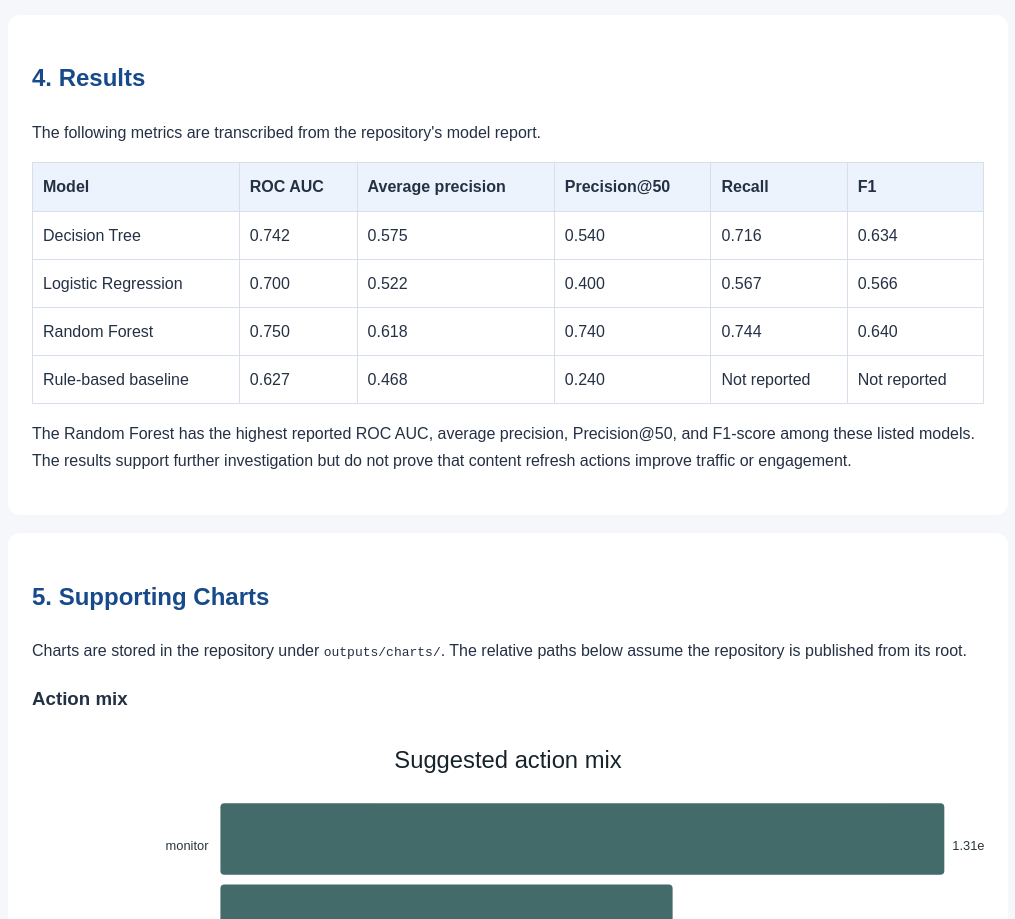
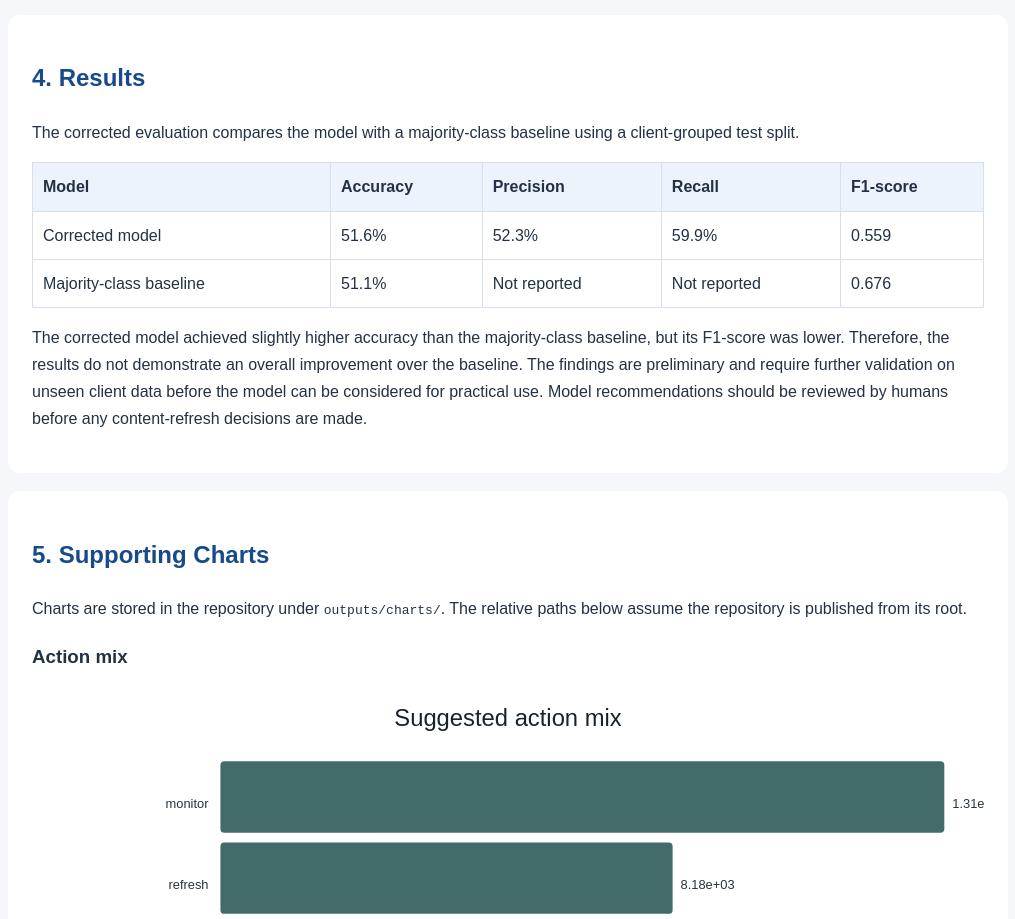
Before and after one commit to Ruchi74/flyrank-ml-internship, a plain HTML site: page index.html in a window 1280 px wide. Shown: the part 1698-2617 px from the top of the page, without its empty margins (132-1147 px from the left). Drawn offline with Linux system fonts and the light colour scheme.

Commit message:
Align results table with corrected validation metrics
Updated evaluation section with corrected model metrics and comparisons to the majority-class baseline.

```diff
--- a/index.html
+++ b/index.html
@@ -62,19 +62,17 @@
 
   <section>
     <h2>4. Results</h2>
-    <p>The following metrics are transcribed from the repository's model report.</p>
+<p>The corrected evaluation compares the model with a majority-class baseline using a client-grouped test split.</p>
 <table>
   <thead>
-        <tr><th>Model</th><th>ROC AUC</th><th>Average precision</th><th>Precision@50</th><th>Recall</th><th>F1</th></tr>
+    <tr><th>Model</th><th>Accuracy</th><th>Precision</th><th>Recall</th><th>F1-score</th></tr>
   </thead>
   <tbody>
-        <tr><td>Decision Tree</td><td>0.742</td><td>0.575</td><td>0.540</td><td>0.716</td><td>0.634</td></tr>
-        <tr><td>Logistic Regression</td><td>0.700</td><td>0.522</td><td>0.400</td><td>0.567</td><td>0.566</td></tr>
-        <tr><td>Random Forest</td><td>0.750</td><td>0.618</td><td>0.740</td><td>0.744</td><td>0.640</td></tr>
-        <tr><td>Rule-based baseline</td><td>0.627</td><td>0.468</td><td>0.240</td><td>Not reported</td><td>Not reported</td></tr>
+    <tr><td>Corrected model</td><td>51.6%</td><td>52.3%</td><td>59.9%</td><td>0.559</td></tr>
+    <tr><td>Majority-class baseline</td><td>51.1%</td><td>Not reported</td><td>Not reported</td><td>0.676</td></tr>
   </tbody>
 </table>
-    <p>The Random Forest has the highest reported ROC AUC, average precision, Precision@50, and F1-score among these listed models. The results support further investigation but do not prove that content refresh actions improve traffic or engagement.</p>
+<p>The corrected model achieved slightly higher accuracy than the majority-class baseline, but its F1-score was lower. Therefore, the results do not demonstrate an overall improvement over the baseline. The findings are preliminary and require further validation on unseen client data before the model can be considered for practical use. Model recommendations should be reviewed by humans before any content-refresh decisions are made.</p>
 </section>
 
   <section>
```
Lines whose indentation alone changed are shown as unchanged.
